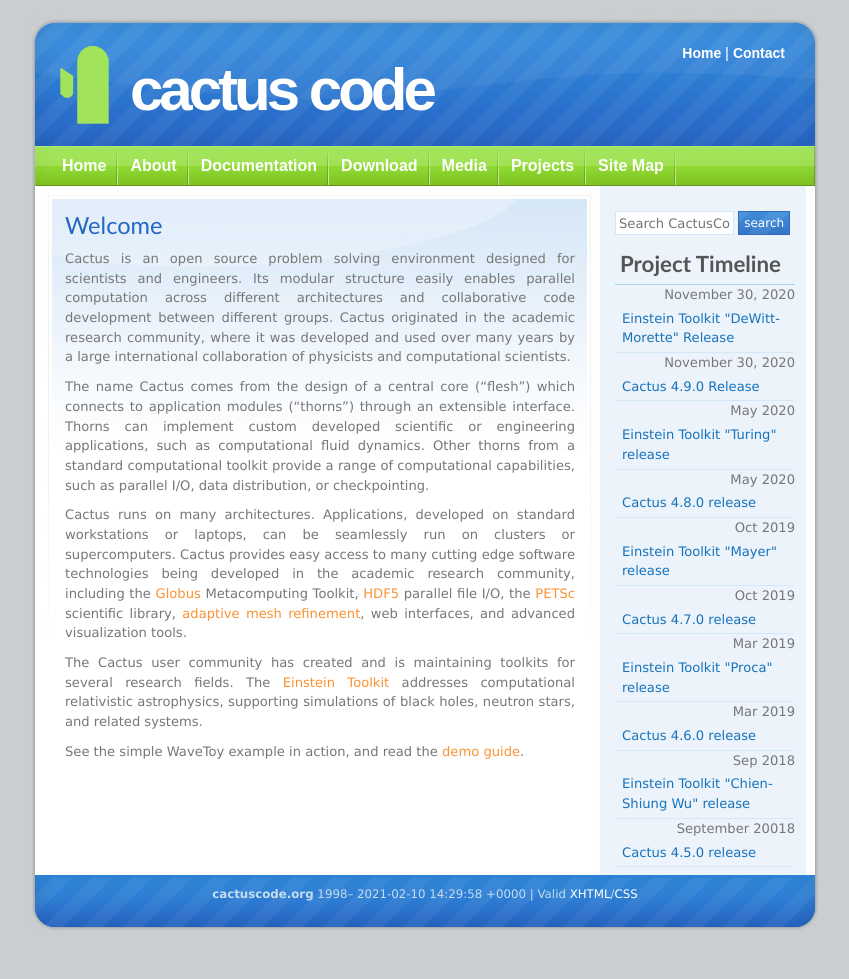
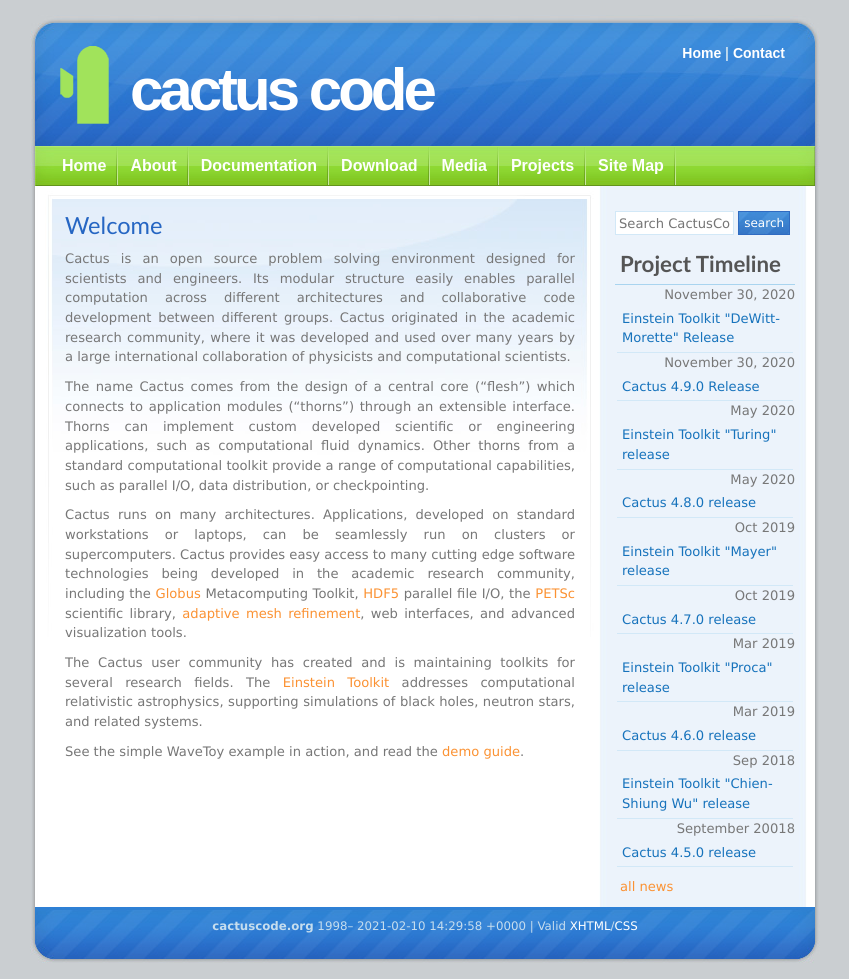
Before and after one commit to EinsteinToolkit/www.cactuscode.org, a Jekyll site: the page built from index.md, in a window 1280 px wide. Shown: the whole page, without its empty margins (215-1064 px from the left). Built offline with Jekyll 4.4.1, drawn with Linux system fonts in a browser that asks for light colours; before the commit the page ends 947 px from its top, so only the background shows below that.

Commit message:
recent: add link to news stories page
this helps find older news items

```diff
--- a/_includes/media/news/recent.html
+++ b/_includes/media/news/recent.html
@@ -8,3 +8,4 @@
 {% if include.maxitems %}{% if nitems >= include.maxitems %} {% break %} {% endif %} {% endif %}
 {% endfor %}
 </ul>
+<p><a href="{{base}}/media/news/index.html">all news</a></p>
```
